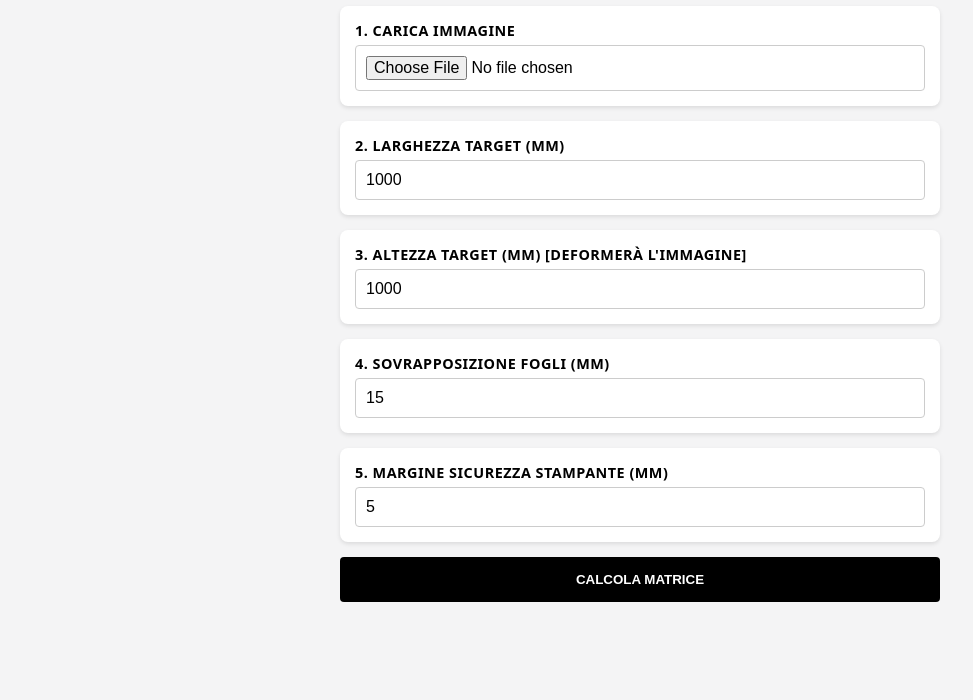
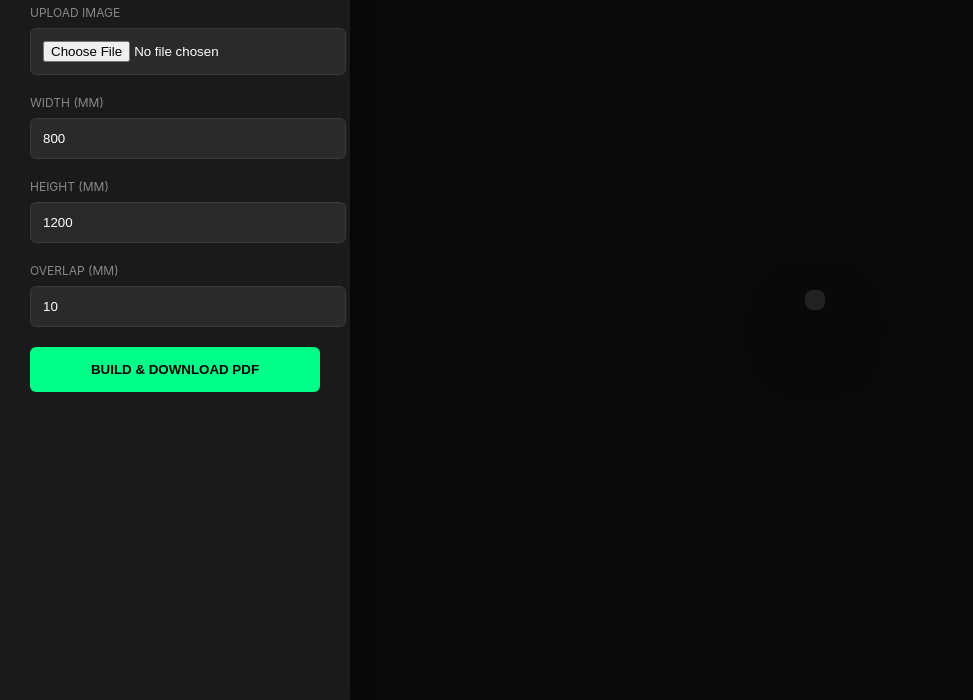
Before and after one commit to marconeri70/poster-engine, a website built with Vite: page index.html in a window 1280 px wide. Shown: the part 100-800 px from the top of the page, without its empty margins (0-973 px from the left). Built offline with nearby package versions, Linux system fonts and the light colour scheme.

Commit message:
Update index.html

```diff
--- a/index.html
+++ b/index.html
@@ -1,42 +1,61 @@
 <!DOCTYPE html>
 <html lang="it">
 <head>
-      <meta charset="UTF-8" />
-          <meta name="viewport" content="width=device-width, initial-scale=1.0" />
-              <title>Poster Engine O.S.</title>
+    <meta charset="UTF-8">
+    <meta name="viewport" content="width=device-width, initial-scale=1.0">
+    <title>Poster Engine Pro</title>
     <style>
-                        body { font-family: system-ui, sans-serif; padding: 20px; max-width: 600px; margin: 0 auto; background: #f4f4f5; }
-                              .control-group { background: white; padding: 15px; margin-bottom: 15px; border-radius: 8px; box-shadow: 0 2px 4px rgba(0,0,0,0.1); }
-                                    label { display: block; font-weight: bold; margin-bottom: 5px; font-size: 0.9em; text-transform: uppercase; letter-spacing: 0.5px; }
-                                          input { width: 100%; padding: 10px; box-sizing: border-box; border: 1px solid #ccc; border-radius: 4px; font-size: 1em; }
-                                                button { width: 100%; padding: 15px; background: #000; color: #fff; border: none; font-weight: bold; cursor: pointer; border-radius: 4px; text-transform: uppercase; }
-                                                      button:active { background: #333; }
+        :root { --accent: #00ff88; --bg: #0a0a0a; --card: #1a1a1a; }
+        body { font-family: 'Inter', sans-serif; background: var(--bg); color: white; margin: 0; display: flex; flex-direction: column; min-height: 100vh; }
+        .sidebar { padding: 30px; background: var(--card); box-shadow: 2px 0 20px rgba(0,0,0,0.5); width: 100%; box-sizing: border-box; }
+        @media (min-width: 768px) { body { flex-direction: row; } .sidebar { width: 350px; height: 100vh; overflow-y: auto; } }
+
+        h1 { font-size: 1.5rem; color: var(--accent); letter-spacing: -1px; margin-bottom: 30px; }
+        .control-group { margin-bottom: 20px; }
+        label { display: block; font-size: 0.75rem; text-transform: uppercase; color: #888; margin-bottom: 8px; }
+        input { width: 100%; background: #2a2a2a; border: 1px solid #3a3a3a; padding: 12px; color: white; border-radius: 6px; outline: none; }
+        input:focus { border-color: var(--accent); }
+
+        #generateBtn { width: 100%; padding: 15px; background: var(--accent); color: black; border: none; font-weight: 800; border-radius: 6px; cursor: pointer; transition: transform 0.2s; text-transform: uppercase; }
+        #generateBtn:active { transform: scale(0.98); }
+
+        .main-view { flex-grow: 1; padding: 40px; display: flex; flex-direction: column; align-items: center; justify-content: center; overflow: auto; }
+        #previewContainer {
+            display: grid; gap: 4px; background: #222; padding: 10px; border-radius: 8px;
+            box-shadow: 0 30px 60px rgba(0,0,0,0.8); max-width: 90vw; max-height: 70vh;
+        }
+        .preview-tile { background-size: cover; border: 1px solid rgba(0,255,136,0.2); position: relative; }
+        .preview-tile::after {
+            content: attr(data-coord); position: absolute; bottom: 2px; right: 2px;
+            font-size: 8px; color: var(--accent); background: rgba(0,0,0,0.6); padding: 2px;
+        }
     </style>
 </head>
 <body>
-                                                                  <h1>Poster Engine</h1>
+    <div class="sidebar">
+        <h1>POSTER ENGINE <small>PRO</small></h1>
         <div class="control-group">
-                                                                            <label>1. Carica Immagine</label>
-                                                                                  <input type="file" id="imageInput" accept="image/png, image/jpeg" />
+            <label>Upload Image</label>
+            <input type="file" id="imageInput" accept="image/*">
         </div>
         <div class="control-group">
-                                                                                                <label>2. Larghezza Target (mm)</label>
-                                                                                                      <input type="number" id="targetWidth" value="1000" />
+            <label>Width (mm)</label>
+            <input type="number" id="targetWidth" value="800">
         </div>
         <div class="control-group">
-                                                                                                                    <label>3. Altezza Target (mm) [Deformerà l'immagine]</label>
-                                                                                                                          <input type="number" id="targetHeight" value="1000" />
+            <label>Height (mm)</label>
+            <input type="number" id="targetHeight" value="1200">
         </div>
         <div class="control-group">
-                                                                                                                                        <label>4. Sovrapposizione Fogli (mm)</label>
-                                                                                                                                              <input type="number" id="overlap" value="15" />
+            <label>Overlap (mm)</label>
+            <input type="number" id="overlap" value="10">
         </div>
-                                                                                                                                                      <div class="control-group">
-                                                                                                                                                            <label>5. Margine Sicurezza Stampante (mm)</label>
-                                                                                                                                                                  <input type="number" id="margin" value="5" />
+        <button id="generateBtn">Build & Download PDF</button>
     </div>
-                                                                                                                                                                          <button id="generateBtn">CALCOLA MATRICE</button>
-
+    <div class="main-view">
+        <div id="previewContainer">
+            </div>
+    </div>
     <script type="module" src="/src/main.ts"></script>
 </body>
 </html>
```
Lines whose indentation alone changed are shown as unchanged.
